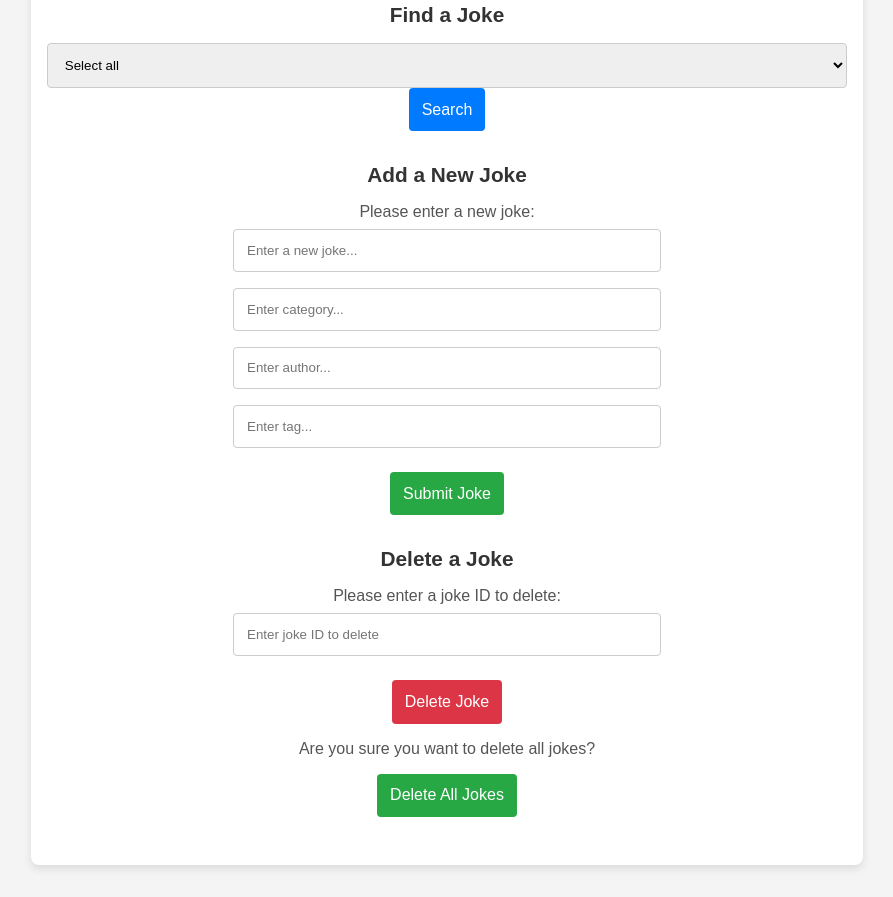
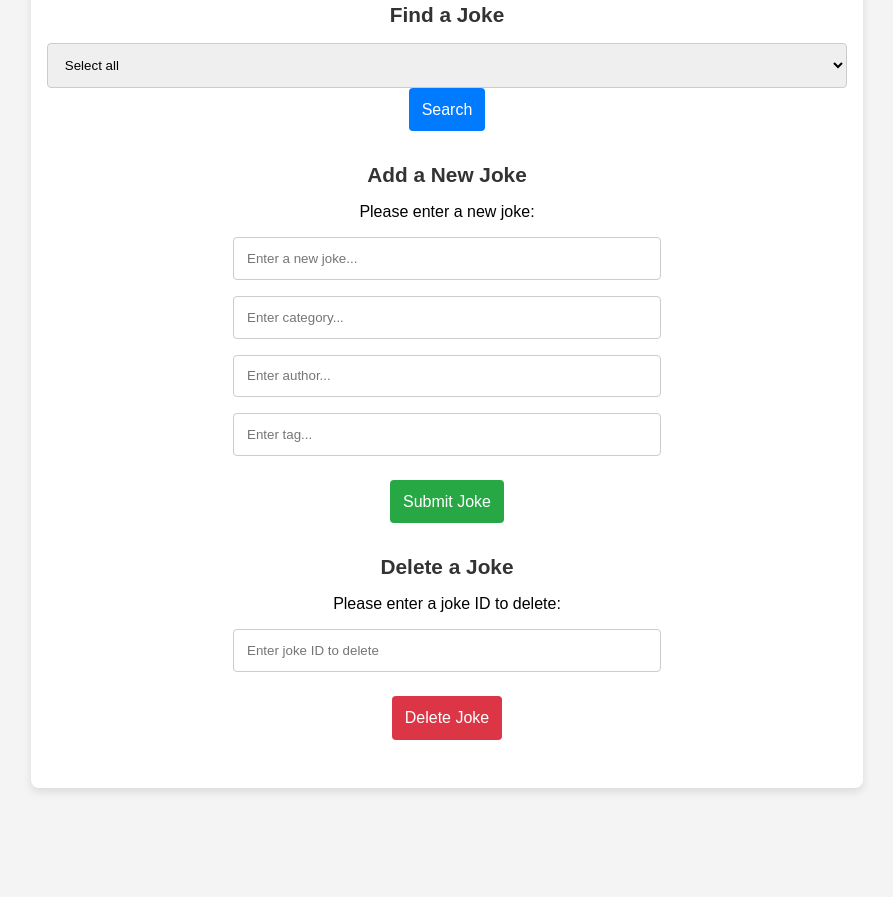
Before and after one commit to Lolisolera/jokes-book-frontend, a website built with Vite: page index.html in a window 1280 px wide. Shown: the part 274-1171 px from the top of the page, without its empty margins (193-1086 px from the left). After the commit the page ends 1094 px from the top, so only its background shows below. Built offline with nearby package versions, Linux system fonts and the light colour scheme; no server answers.

Commit message:
Deleted 'delete all jokes' button and message

```diff
--- a/index.html
+++ b/index.html
@@ -99,12 +99,8 @@
                         Delete Joke
                     </button>
                 </form>
-                <p class="jokes__prompt">
-                    Are you sure you want to delete all jokes?
-                </p>
-                <button class="jokes__button jokes__button--delete-all">
-                    Delete All Jokes
-                </button>
+
+
             </section>
         </main>
 
--- a/styles/styles.scss
+++ b/styles/styles.scss
@@ -129,11 +129,5 @@ body {
         }
     }
 
-    // New styles for prompt messages
-    &__prompt {
-        font-size: 1rem;
-        color: #555;
-        margin-bottom: 0.5rem;
-        text-align: center;
-    }
+
 }
```
